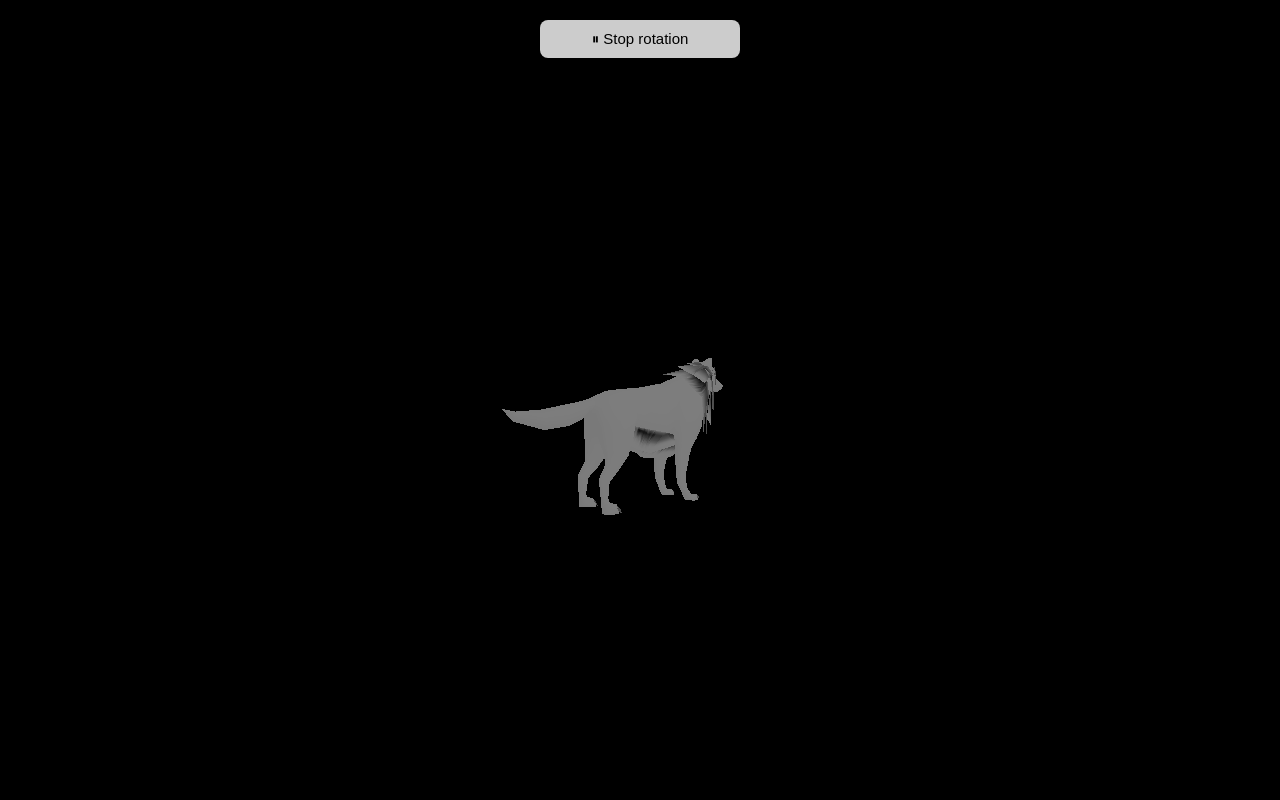
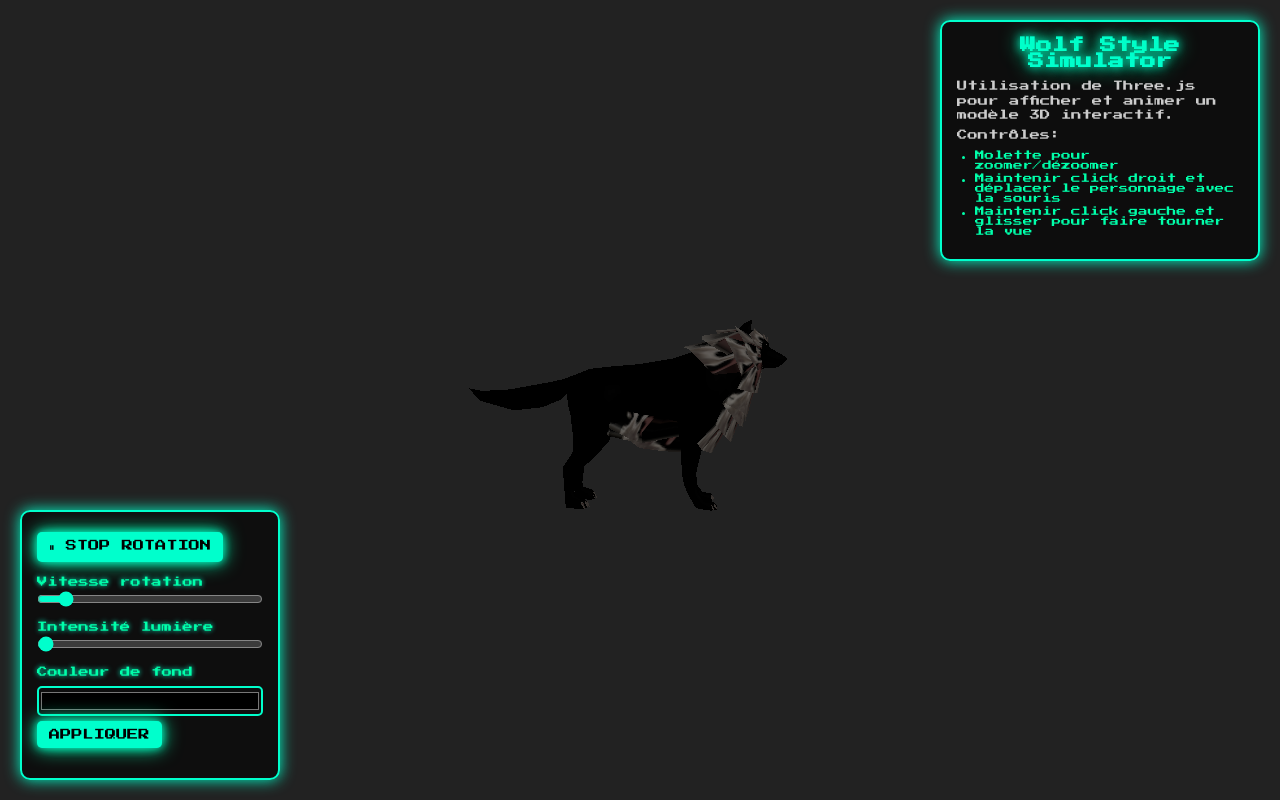
Before and after one commit to G-Ludovic/threeJsWolfSimulator, a website built with Vite: page index.html in a window 1280 px wide. Built offline with nearby package versions, Linux system fonts and the light colour scheme.

Commit message:
work and style progress

```diff
--- a/controller.js
+++ b/controller.js
@@ -7,29 +7,52 @@ export class Controller {
   }
 
   bindUI() {
+    const view = this.view;
+    const model = this.model;
+
+    // Bouton rotation
     const btn = document.getElementById('toggleRotation');
-    if (!btn) {
-      console.warn('⚠️ Bouton #toggleRotation introuvable');
-      return;
+    if (btn) {
+      btn.textContent = '⏸ Stop rotation';
+      btn.addEventListener('click', () => {
+        model.toggleRotation();
+        btn.textContent = model.getRotateState()
+          ? '⏸ Stop rotation'
+          : '▶ Start rotation';
+      });
     }
 
-    btn.textContent = '⏸ Stop rotation';
+    // Slider vitesse rotation
+    const speedSlider = document.getElementById('speedSlider');
+    if (speedSlider) {
+      speedSlider.addEventListener('input', (e) => {
+        model.setRotationSpeed(parseFloat(e.target.value));
+      });
+    }
 
-    btn.addEventListener('click', () => {
-      this.model.toggleRotation();
-      btn.textContent = this.model.getRotateState()
-        ? '⏸ Stop rotation'
-        : '▶ Start rotation';
-    });
+    // Slider intensité lumière
+    const lightSlider = document.getElementById('lightSlider');
+    if (lightSlider) {
+      lightSlider.addEventListener('input', (e) => {
+        model.setLightIntensity(parseFloat(e.target.value));
+      });
+    }
 
-    // Exemple: touche "r" pour toggle rotation
-    window.addEventListener('keydown', (e) => {
-      if (e.key.toLowerCase() === 'r') {
-        this.model.toggleRotation();
-        btn.textContent = this.model.getRotateState()
-          ? '⏸ Stop rotation'
-          : '▶ Start rotation';
-      }
-    });
+    // Sélecteur couleur fond + bouton appliquer
+    let chosenColor = '#000000'; // couleur par défaut
+    const bgColorInput = document.getElementById('bgColor');
+    const applyBtn = document.getElementById('applyBgColor');
+
+    if (bgColorInput) {
+      bgColorInput.addEventListener('input', (e) => {
+        chosenColor = e.target.value; // stocke la couleur choisie
+      });
+    }
+
+    if (applyBtn) {
+      applyBtn.addEventListener('click', () => {
+        view.setBackgroundColor(chosenColor);
+      });
+    }
   }
 }
--- a/index.css
+++ b/index.css
@@ -1,44 +1,140 @@
-/* Reset global de base */
+/* Reset */
 * {
   margin: 0;
   padding: 0;
   box-sizing: border-box;
 }
 
-/* Le body occupe toute la fenêtre */
+/* Fond général sombre type jeu */
 body {
-  width: 100vw;
-  height: 100vh;
+  font-family: 'Press Start 2P', monospace, sans-serif;
+  background: radial-gradient(circle at center, #0a0a0a 0%, #000 100%);
+  color: #00ffcc;
   overflow: hidden;
-  font-family: sans-serif;
+}
+
+/* Section présentation */
+article {
+  position: fixed;
+  top: 20px;
+  right: 20px;
+  width: 320px;
+  background: rgba(10, 10, 10, 0.85);
+  border: 2px solid #00ffcc;
+  border-radius: 10px;
+  padding: 15px;
+  z-index: 10;
+  box-shadow: 0 0 15px #00ffcc;
+}
+
+/* Titre style néon */
+article h1 {
+  font-size: 1rem;
+  margin-bottom: 10px;
+  text-align: center;
+  color: #00ffcc;
+  text-shadow: 0 0 10px #00ffcc, 0 0 20px #00ffaa;
+}
+
+/* Texte */
+article p {
+  font-size: 0.65rem;
+  margin: 5px 0;
+  color: #ccc;
+  line-height: 1.4;
+}
+
+/* Liste */
+article ul {
+  margin: 8px 0;
+  padding-left: 18px;
+  font-size: 0.6rem;
+  color: #00ffaa;
+}
+
+article li {
+  margin: 3px 0;
 }
 
 /* Canvas plein écran */
-canvas {
+canvas.myWebGL3d {
   display: block;
+  position: fixed;
+  top: 0;
+  left: 0;
   width: 100vw;
   height: 100vh;
+  z-index: 0;
 }
 
-/* UI Overlay (au-dessus du canvas) */
+/* UI Overlay style HUD */
 .ui {
-  position: absolute;
-  top: 20px;
-  left: 50%;
-  transform: translateX(-50%);
+  position: fixed;
+  bottom: 20px;
+  left: 20px;
+  background: rgba(10, 10, 10, 0.8);
+  border: 2px solid #00ffcc;
+  border-radius: 10px;
+  padding: 15px;
+  width: 260px;
+  z-index: 10;
+  box-shadow: 0 0 15px #00ffcc;
 }
 
-.ui button {
-  width: 200px;
-  padding: 10px 20px;
-  font-size: 15px;
-  border: none;
-  border-radius: 8px;
-  background: rgba(255, 255, 255, 0.8);
+/* Groupes sliders */
+.slider-group {
+  margin: 15px 0;
+}
+
+/* Labels style retro */
+label {
+  display: block;
+  font-size: 0.65rem;
+  margin-bottom: 4px;
+  color: #00ffaa;
+  text-shadow: 0 0 5px #00ffcc;
+}
+
+/* Sliders type jeu */
+input[type="range"] {
+  width: 100%;
+  accent-color: #00ffcc;
+  background: #111;
+  border-radius: 5px;
+  outline: none;
   cursor: pointer;
 }
 
-.ui:hover {
-  background: rgba(200, 200, 200, 1);
-  border-radius: 8px;
+/* Boutons style néon */
+button {
+  display: inline-block;
+  padding: 8px 12px;
+  margin-top: 5px;
+  font-size: 0.7rem;
+  font-family: inherit;
+  color: #000;
+  background: #00ffcc;
+  border: none;
+  border-radius: 5px;
+  cursor: pointer;
+  text-transform: uppercase;
+  box-shadow: 0 0 10px #00ffcc, 0 0 20px #00ffaa;
+  transition: transform 0.2s, background 0.3s;
 }
+
+button:hover {
+  transform: scale(1.05);
+  background: #00ffaa;
+  box-shadow: 0 0 15px #00ffaa, 0 0 25px #00ffcc;
+}
+
+/* Color picker */
+input[type="color"] {
+  margin-top: 5px;
+  width: 100%;
+  height: 30px;
+  border: 2px solid #00ffcc;
+  border-radius: 5px;
+  cursor: pointer;
+  background: transparent;
+}
--- a/index.html
+++ b/index.html
@@ -5,17 +5,52 @@
   <meta charset="UTF-8">
   <link rel="icon" type="image/png" href="/logo/wolfLogo.png" />
   <meta name="viewport" content="width=device-width, initial-scale=1.0">
-  <title>Animation d'un loup</title>
+  <title>Wolf Style Simulator</title>
   <link rel="stylesheet" href="index.css">
+  <link href="https://fonts.googleapis.com/css2?family=Press+Start+2P&display=swap" rel="stylesheet">
 </head>
 
 <body>
+
+  <header>
+    <h1>
+
+    </h1>
+  </header>
+
+  <article>
+    <h1>Wolf Style Simulator</h1>
+    <p>Utilisation de Three.js pour afficher et animer un modèle 3D interactif.</p>
+    <p>Contrôles:</p>
+    <ul>
+      <li>Molette pour zoomer/dézoomer</li>
+      <li>Maintenir click droit et déplacer le personnage avec la souris</li>
+      <li>Maintenir click gauche et glisser pour faire tourner la vue</li>
+    </ul>
+  </article>
+
   <!-- Canvas 3D -->
   <canvas class="myWebGL3d"></canvas>
 
   <!-- UI Overlay -->
   <div class="ui">
-    <button type="button" id="toggleRotation">⏸ Stop rotation</button>
+    <button id="toggleRotation">⏸ Stop rotation</button>
+
+    <div class="slider-group">
+      <label for="speedSlider">Vitesse rotation</label>
+      <input type="range" id="speedSlider" min="0" max="0.05" step="0.001" value="0.005">
+    </div>
+
+    <div class="slider-group">
+      <label for="lightSlider">Intensité lumière</label>
+      <input type="range" id="lightSlider" min="0" max="1000" step="0.1" value="5">
+    </div>
+
+    <div class="slider-group">
+      <label for="bgColor">Couleur de fond</label>
+      <input type="color" id="bgColor" value="#000000">
+      <button id="applyBgColor">Appliquer</button>
+    </div>
   </div>
 
   <!-- Script -->
--- a/model.js
+++ b/model.js
@@ -5,11 +5,13 @@ export class Model {
   constructor() {
     this.wolf = null;
     this.rotateWolf = true;
+    this.rotationSpeed = 0.005; // par défaut
+    this.lightIntensity = 5;     // par défaut
 
     this.objLoader = new OBJLoader();
   }
 
-  loadWolf(pathObj = './models/Wolf_obj.obj', texturePath = './textures/Wolf_Fur.jpg') {
+  loadWolf(pathObj = './models/Wolf_obj.obj', texturePath = './textures/Wolf_Body.jpg') {
     return new Promise((resolve, reject) => {
       this.objLoader.load(
         pathObj,
@@ -20,7 +22,8 @@ export class Model {
               child.material = new THREE.MeshPhongMaterial({ map: texture });
             }
           });
-          object.scale.set(2.5, 2.5, 2.5);
+
+          object.scale.set(3, 3, 3);
           object.position.set(0, 0, 0);
 
           this.wolf = object;
@@ -36,6 +39,14 @@ export class Model {
     this.rotateWolf = !this.rotateWolf;
   }
 
+  setRotationSpeed(speed) {
+    this.rotationSpeed = speed;
+  }
+
+  setLightIntensity(intensity) {
+    this.lightIntensity = intensity;
+  }
+
   getRotateState() {
     return this.rotateWolf;
   }
--- a/view.js
+++ b/view.js
@@ -4,20 +4,17 @@ import { OrbitControls } from 'three/examples/jsm/controls/OrbitControls.js';
 export class View {
   constructor(model) {
     this.model = model;
-
-    // Canvas
     this.canvas = document.querySelector('canvas.myWebGL3d');
-
-    // Scene
     this.scene = new THREE.Scene();
+    this.scene.background = new THREE.Color(0x222222);
 
     // Lights
-    const ambientLight = new THREE.AmbientLight(0xffffff, 0.6);
-    this.scene.add(ambientLight);
+    this.ambientLight = new THREE.AmbientLight(0xffffff, 0.6);
+    this.scene.add(this.ambientLight);
 
-    const pointLight = new THREE.PointLight(0xffffff, 3);
-    pointLight.position.set(5, 5, 5);
-    this.scene.add(pointLight);
+    this.pointLight = new THREE.PointLight(0xffffff, this.model.lightIntensity);
+    this.pointLight.position.set(5, 5, 5);
+    this.scene.add(this.pointLight);
 
     // Camera
     this.camera = new THREE.PerspectiveCamera(
@@ -32,6 +29,9 @@ export class View {
     this.renderer.setSize(window.innerWidth, window.innerHeight);
     this.renderer.setPixelRatio(Math.min(window.devicePixelRatio, 2));
 
+    // Couleur de fond
+    this.scene.background = new THREE.Color(0x222222); // gris sombre par défaut
+
     // Controls
     this.controls = new OrbitControls(this.camera, this.renderer.domElement);
     this.controls.enableDamping = true;
@@ -44,20 +44,26 @@ export class View {
       this.renderer.setSize(window.innerWidth, window.innerHeight);
     });
 
-    // Load model into scene
+    // Load wolf
     this.model.loadWolf().then((wolf) => {
       this.scene.add(wolf);
     });
+  }
+
+  setBackgroundColor(color) {
+    this.scene.background = new THREE.Color(color);
   }
 
   animate() {
     requestAnimationFrame(() => this.animate());
 
     if (this.model.wolf && this.model.getRotateState()) {
-      this.model.wolf.rotation.y += 0.005;
+      this.model.wolf.rotation.y += this.model.rotationSpeed;
     }
+
+    this.pointLight.intensity = this.model.lightIntensity;
 
     this.controls.update();
     this.renderer.render(this.scene, this.camera);
-  }
+    }
 }
```
